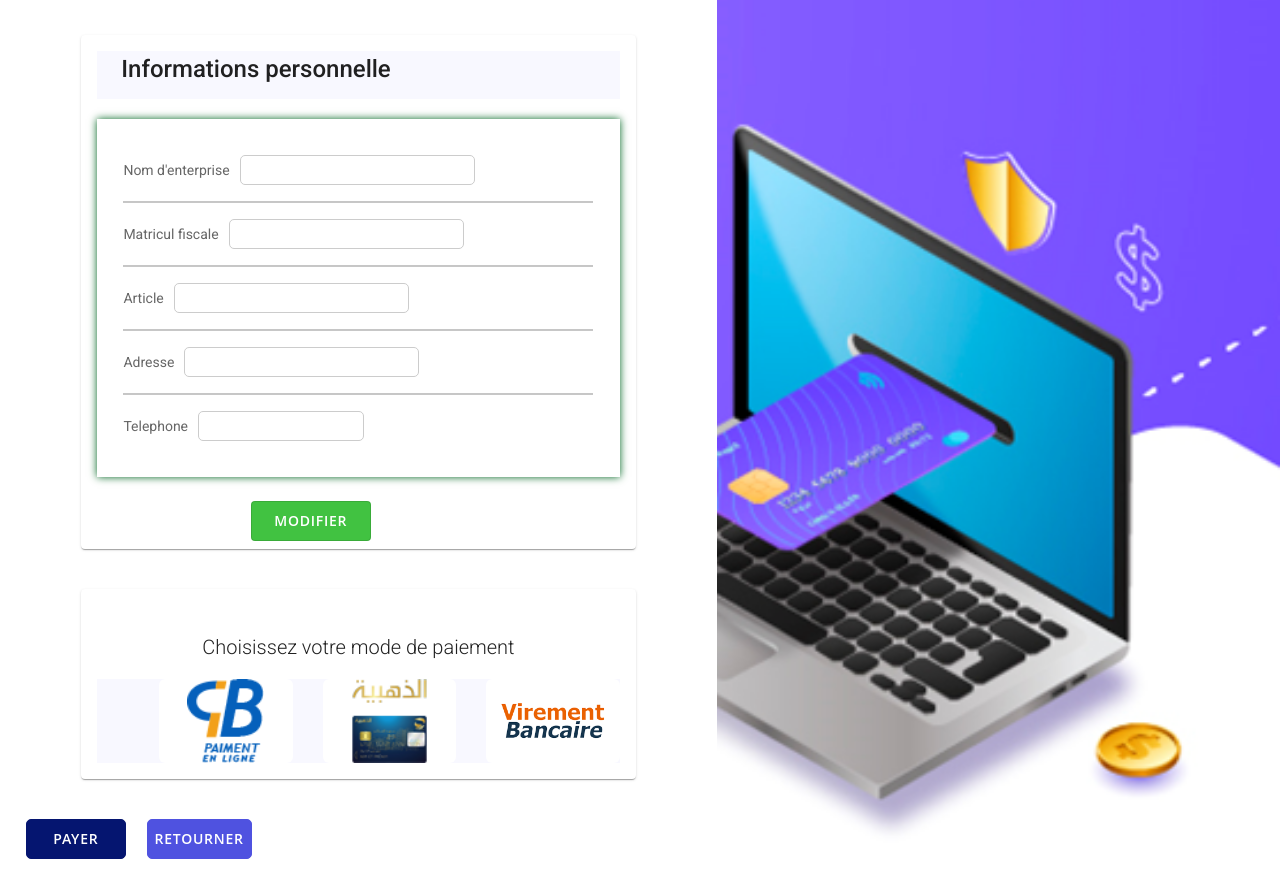
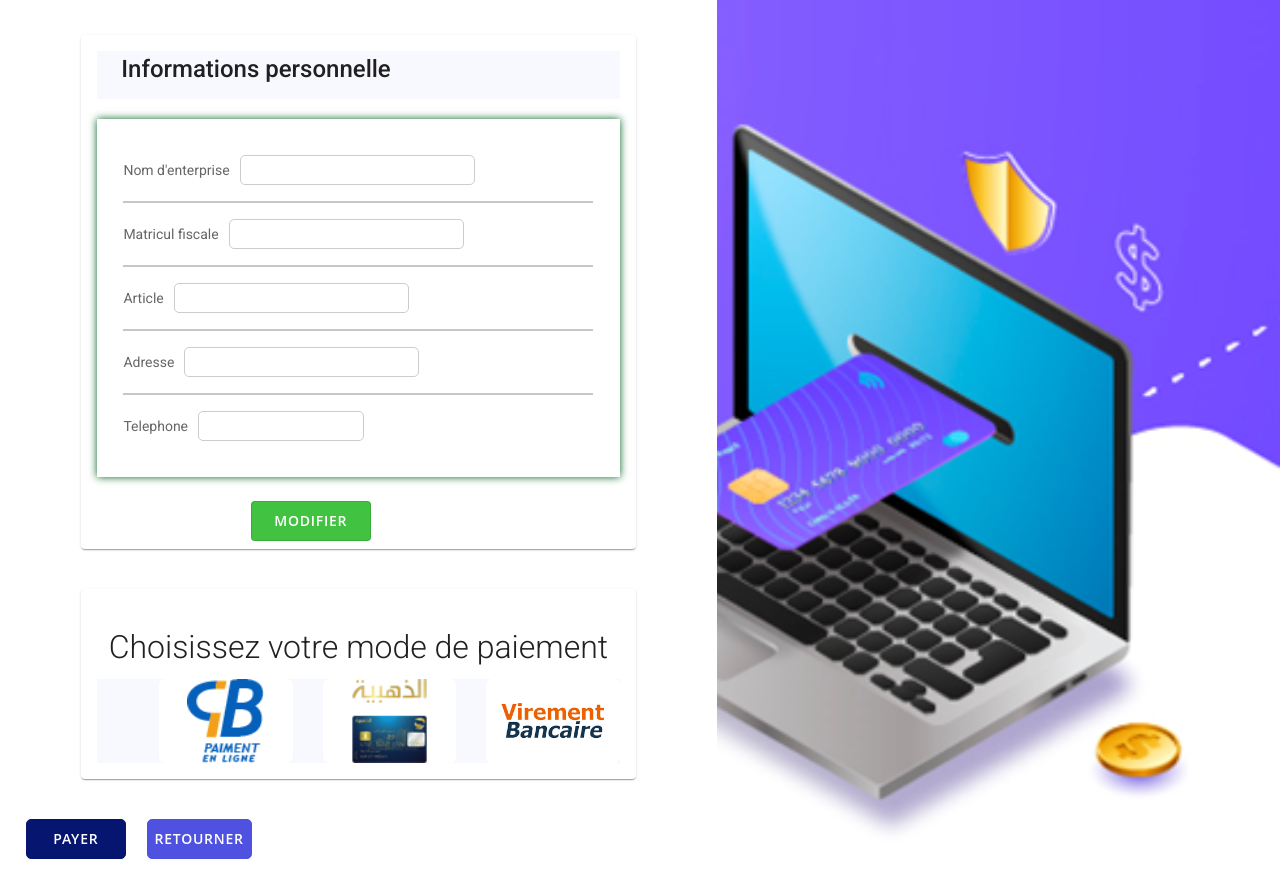
Before and after one commit to lanohoza/page_paiement, an Angular app: page / in a window 1280 px wide. Built offline with nearby package versions, Linux system fonts and the light colour scheme.

Commit message:
Update mode-paye.component.html

```diff
--- a/src/app/mode-paye/mode-paye.component.html
+++ b/src/app/mode-paye/mode-paye.component.html
@@ -1,7 +1,7 @@
 <mat-card class="ccp-card" >
 
     <mat-card-content>
-      <h2 style="text-align: center;">
+      <h2 style="text-align: center; font-size: xx-large;">
         Choisissez votre mode de paiement
       </h2>
     </mat-card-content>
```
